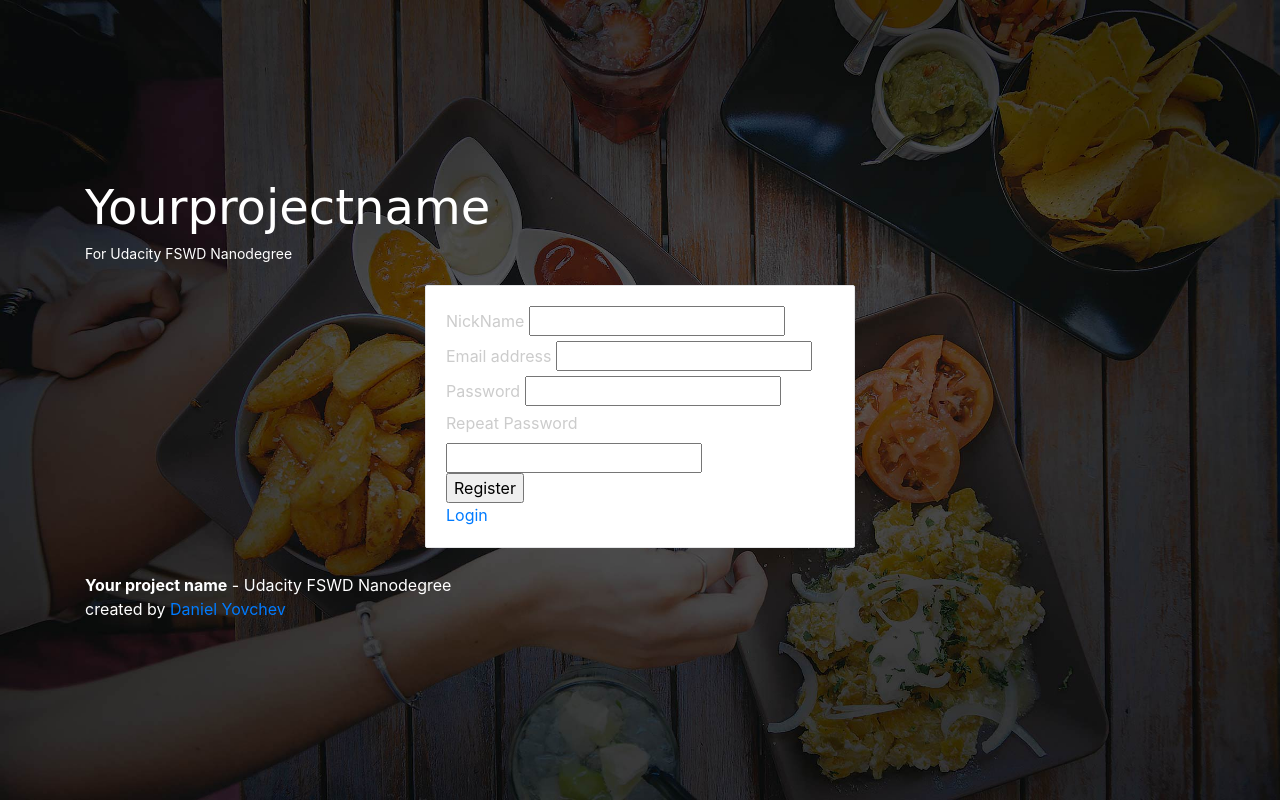
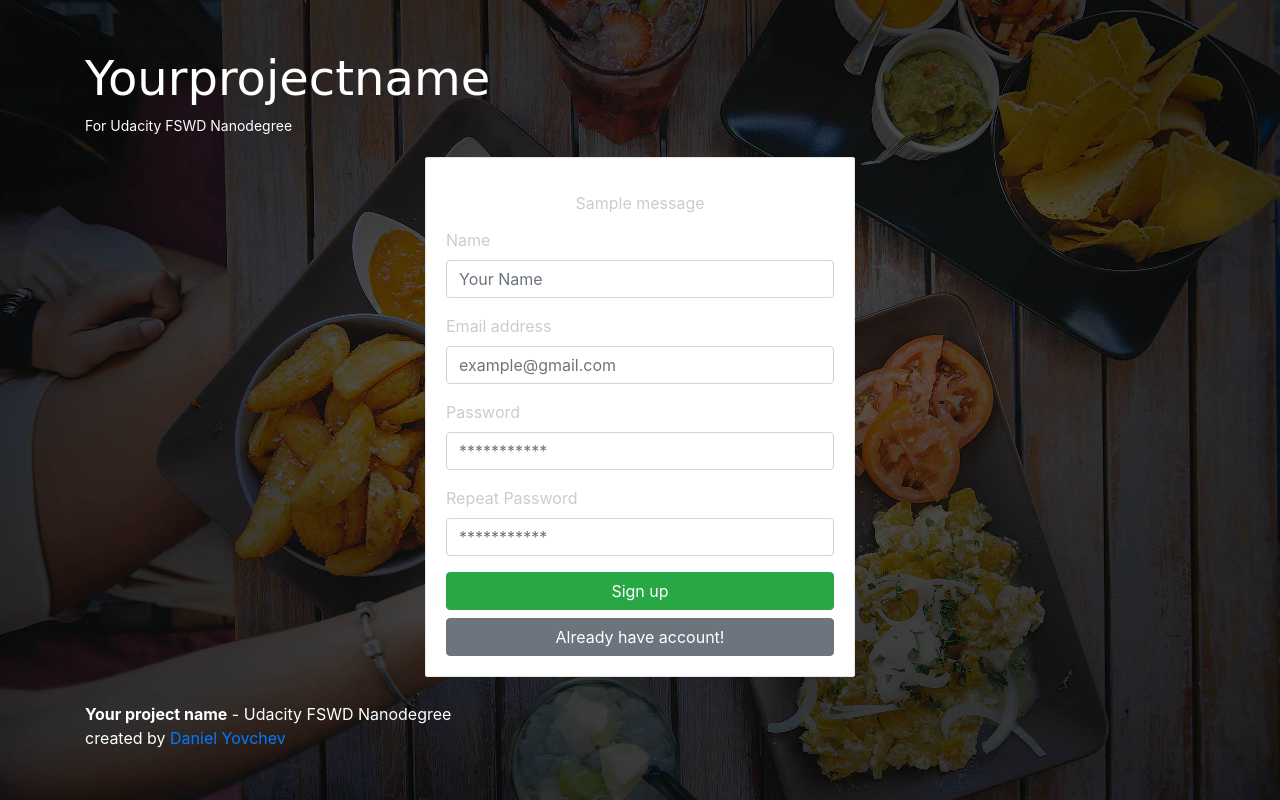
Before and after one commit to daniel3d/items-catalog, a Flask app: page /auth/signup/ in a window 1280 px wide. Run offline with Flask 2, Linux system fonts and the light colour scheme; one stand-in notice (Sample message) is shown; parts of the project's set-up code (start-up, migrations or seed data) failed here and were passed over; some libraries are stand-ins or nearby versions; some web fonts are replaced.

Commit message:
Auth login singup setup

```diff
--- a/app/auth/decorators.py
+++ b/app/auth/decorators.py
@@ -3,10 +3,18 @@ from functools import wraps
 from flask import g, flash, redirect, url_for, request
 
 def requires_login(f):
-  @wraps(f)
-  def decorated_function(*args, **kwargs):
-    if g.user is None:
-      flash(u'You need to be signed in for this page.')
-      return redirect(url_for('auth.login', next=request.path))
-    return f(*args, **kwargs)
-  return decorated_function
+	@wraps(f)
+	def decorated_function(*args, **kwargs):
+		if g.user is None:
+			flash(u'You need to be signed in for this page.')
+			return redirect(url_for('auth.login'))
+		return f(*args, **kwargs)
+	return decorated_function
+
+def already_login(f):
+	@wraps(f)
+	def decorated_function(*args, **kwargs):
+		if g.user:
+			return redirect(url_for('restaurants.index'))
+		return f(*args, **kwargs)
+	return decorated_function
--- a/app/auth/forms.py
+++ b/app/auth/forms.py
@@ -1,14 +1,14 @@
-from flask_wtf import Form, RecaptchaField
+from flask_wtf import FlaskForm, RecaptchaField
 from wtforms import TextField, PasswordField, BooleanField
 from wtforms.validators import Required, EqualTo, Email
 
-class LoginForm(Form):
+class LoginForm(FlaskForm):
   email = TextField('Email address', [Required(), Email()])
   password = PasswordField('Password', [Required()])
 
-class RegisterForm(Form):
-  username = TextField('NickName', [Required()])
+class RegisterForm(FlaskForm):
+  name = TextField('Name', [Required()])
   email = TextField('Email address', [Required(), Email()])
   password = PasswordField('Password', [Required()])
   confirm = PasswordField('Repeat Password', [
-    Required(), EqualTo('password', message='Passwords must match')])
+	Required(), EqualTo('password', message='Passwords must match')])
--- a/app/auth/handlers.py
+++ b/app/auth/handlers.py
@@ -1,7 +1,7 @@
 from app.database import db
 from app.auth.forms import RegisterForm, LoginForm
 from app.auth.models import User
-from app.auth.decorators import requires_login
+from app.auth.decorators import requires_login, already_login
 from werkzeug import check_password_hash, generate_password_hash
 from flask import Blueprint, request, render_template, flash, g, session, \
     redirect, url_for
@@ -9,8 +9,8 @@ from flask import Blueprint, request, render_template, flash, g, session, \
 auth = Blueprint('auth', __name__, url_prefix='/auth')
 
 
+@auth.route('/me/')
 @requires_login
-@auth.route('/me/')
 def home():
     return render_template("auth/profile.html", user=g.user)
 
@@ -24,6 +24,7 @@ def before_request():
 
 
 @auth.route('/login/', methods=['GET', 'POST'])
+@already_login
 def login():
     """Login form."""
     form = LoginForm(request.form)
@@ -35,19 +36,20 @@ def login():
             # the session can't be modified as it's signed,
             # it's a safe place to store the user id
             session['user_id'] = user.id
-            flash('Welcome %s' % user.username)
+            flash('Welcome back %s!' % user.name, 'alert-success')
             return redirect(url_for('restaurants.index'))
-        flash('Wrong email or password', 'error-message')
+        flash('Wrong email or password', 'alert-danger')
     return render_template("auth/login.html", form=form)
 
 
 @auth.route('/signup/', methods=['GET', 'POST'])
+@already_login
 def signup():
     """Registration Form."""
     form = RegisterForm(request.form)
     if form.validate_on_submit():
         # create an user instance not yet stored in the database
-        user = User(username=form.username.data, email=form.email.data,
+        user = User(name=form.name.data, email=form.email.data,
                     password=generate_password_hash(form.password.data))
         # Insert the record in our database and commit it
         db.session.add(user)
@@ -55,7 +57,7 @@ def signup():
         # Log the user in, as he now has an id
         session['user_id'] = user.id
         # flash will display a message to the user
-        flash('Thanks for registering')
+        flash('Thanks you for registering %s!' % user.name, 'alert-success')
         # redirect user to the 'home' method of the user module.
         return redirect(url_for('restaurants.index'))
     return render_template("auth/signup.html", form=form)
--- a/requirements.txt
+++ b/requirements.txt
@@ -1,8 +1,10 @@
 arrow==0.8.0
 bottle==0.12.10
 click==6.6
+eloquent==0.5
 Flask==0.11.1
 Flask-SQLAlchemy==2.1
+Flask-WTF==0.13.1
 inflection==0.3.1
 itsdangerous==0.24
 Jinja2==2.8
@@ -13,3 +15,4 @@ simplejson==3.10.0
 six==1.10.0
 SQLAlchemy==1.1.4
 Werkzeug==0.11.11
+WTForms==2.1
--- a/static/styles.css
+++ b/static/styles.css
@@ -31,8 +31,15 @@ html {
   font-weight: 500;
   color: #eceeef;
 }
+
 .social a:hover {
   color: #fff;
+}
+
+.alert {
+  margin-bottom: 0px;
+  border-radius: 0px;
+  text-align: center;
 }
 
 .jumbotron {
@@ -41,6 +48,12 @@ html {
   margin-bottom: 0;
   border-radius: 0px;
   color: #fff;
+}
+
+.jumbotron .single.btn-lg {
+    padding: 0.9rem 7rem;
+    font-size: 1.1rem;
+    border-radius: .3rem;
 }
 
 .jumbotron p:last-child {
@@ -59,7 +72,7 @@ html {
   min-height: 50rem; /* Can be removed; just added for demo purposes */
   padding-top: 3rem;
   padding-bottom: 3rem;
-  background-color: #f7f7f7;
+  background-color: #fff;
 }
 
 .card {
@@ -81,6 +94,7 @@ html {
 footer {
   padding-top: 3rem;
   padding-bottom: 3rem;
+  background-color: #f7f7f9;
 }
 
 footer p {
--- a/templates/auth/signup.html
+++ b/templates/auth/signup.html
@@ -5,14 +5,20 @@
 	{% from "forms/macros.html" import render_field %}
 	<form method="POST" action="{{ url_for('auth.signup') }}" class="form">
 		<fieldset>
+            {% for category, msg in get_flashed_messages(with_categories=true) %}
+                <div class="alert {{ category }}">{{ msg }}</div>
+            {% endfor %}
+
 			{{ form.csrf_token }}
-			{{ render_field(form.username, class="input text") }}
-			{{ render_field(form.email, class="input text") }}
-			{{ render_field(form.password, class="input text") }}
-			{{ render_field(form.confirm, class="input text") }}
-			<input type="submit" value="Register" class="button green">
+			{{ render_field(form.name, placeholder="Your Name") }}
+			{{ render_field(form.email, placeholder="example@gmail.com") }}
+			{{ render_field(form.password, placeholder="***********") }}
+			{{ render_field(form.confirm, placeholder="***********") }}
+			<button class="btn btn-success btn-block" type="submit">
+				Sign up
+			</button>
+			<a class="btn btn-secondary btn-block" href="{{ url_for('auth.login') }}">Already have account!</a>
 		</fieldset>
 	</form>
-	<a href="{{ url_for('auth.login') }}">Login</a>
 </div>
 {% endblock %}
--- a/templates/forms/macros.html
+++ b/templates/forms/macros.html
@@ -1,12 +1,14 @@
 {% macro render_field(field) %}
-    <div class="form_field">
-    {{ field.label(class="label") }}
+    <div class="form-group {% if field.errors %}has-danger{% endif %}">
+    {{ field.label(class="form-control-label") }}
     {% if field.errors %}
-        {% set css_class = 'has_error ' + kwargs.pop('class', '') %}
+        {% set css_class = 'form-control form-control-danger' + kwargs.pop('class', '') %}
         {{ field(class=css_class, **kwargs) }}
-        <ul class="errors">{% for error in field.errors %}<li>{{ error|e }}</li>{% endfor %}</ul>
+        {% for error in field.errors %}
+            <div class="form-control-feedback">{{ error|e }}</div>
+        {% endfor %}
     {% else %}
-        {{ field(**kwargs) }}
+        {{ field(class='form-control ' + kwargs.pop('class', ''), **kwargs) }}
     {% endif %}
     </div>
 {% endmacro %}
--- a/templates/layouts/main.html
+++ b/templates/layouts/main.html
@@ -39,6 +39,10 @@
       </div>
     </div>
 
+    {% for category, msg in get_flashed_messages(with_categories=true) %}
+        <div class="alert {{ category }}">{{ msg }}</div>
+    {% endfor %}
+
     <!-- render content block -->
     {% block content %} {% endblock %}
     <!-- end content block -->
--- a/templates/restaurants.html
+++ b/templates/restaurants.html
@@ -1,16 +1,18 @@
 {% extends "layouts/main.html" %}
 
 {% block content %}
+
+    {% if not g.user %}
       <section class="jumbotron text-xs-center main-background">
         <div class="container">
           <h1 class="jumbotron-heading">{{ config.PROJECT }}</h1>
           <p class="lead">Something short and leading about the collection below—its contents, the creator, etc. Make it short and sweet, but not too short so folks don't simply skip over it entirely.</p>
           <p>
-          <a href="{{ url_for('auth.signup') }}" class="btn btn-success">Sign up</a>
-          <a href="{{ url_for('auth.login') }}" class="btn btn-info">Log in</a>
+            <a href="{{ url_for('auth.signup') }}" class="btn btn-lg single btn-outline-success">Sign up</a>
           </p>
         </div>
       </section>
+    {% endif %}
 
     <div class="album text-muted">
       <div class="container">
```
Also changed, not shown: app/auth/models.py (+5 -5 lines), app/restaurants/handlers.py (+8 -1 lines), templates/auth/login.html (+9 -33 lines), database.db. Lines whose indentation alone changed are shown as unchanged.
